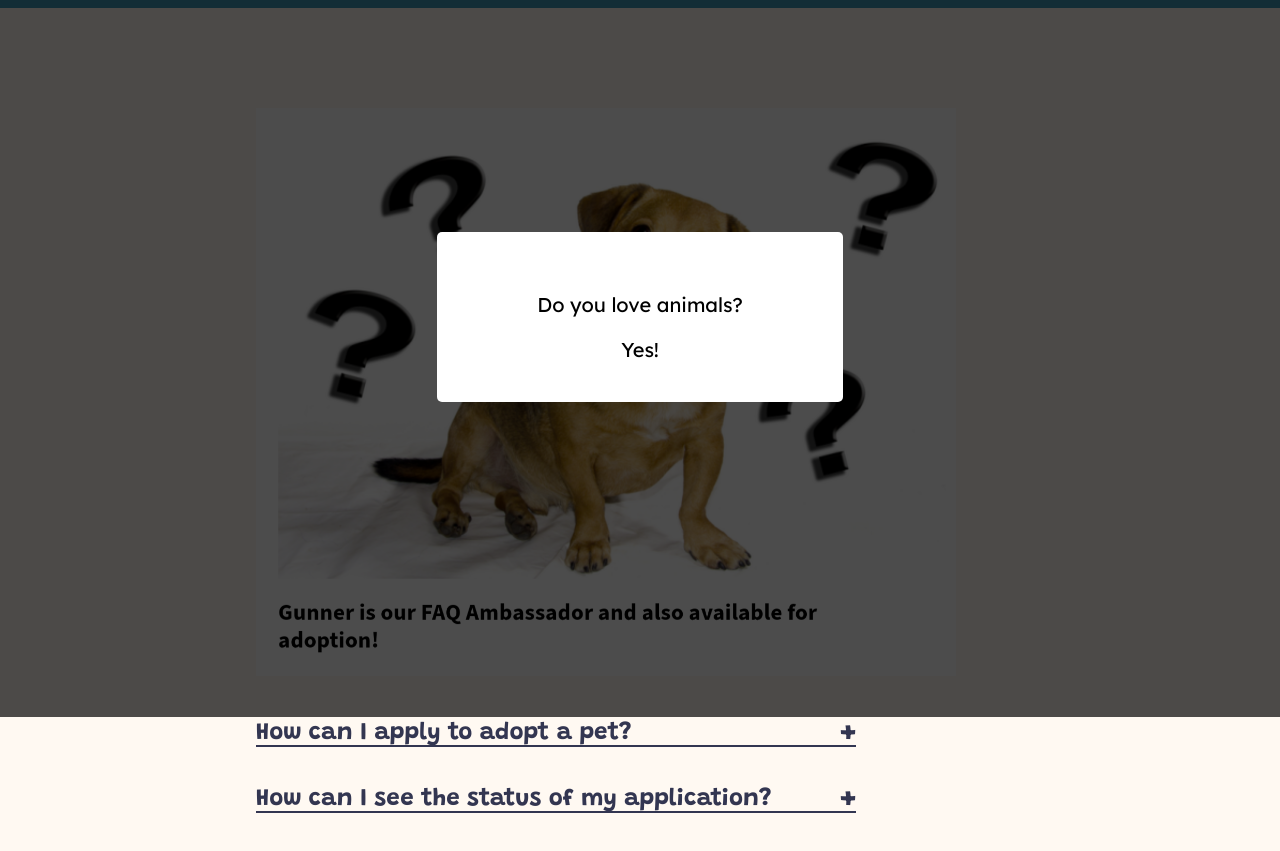
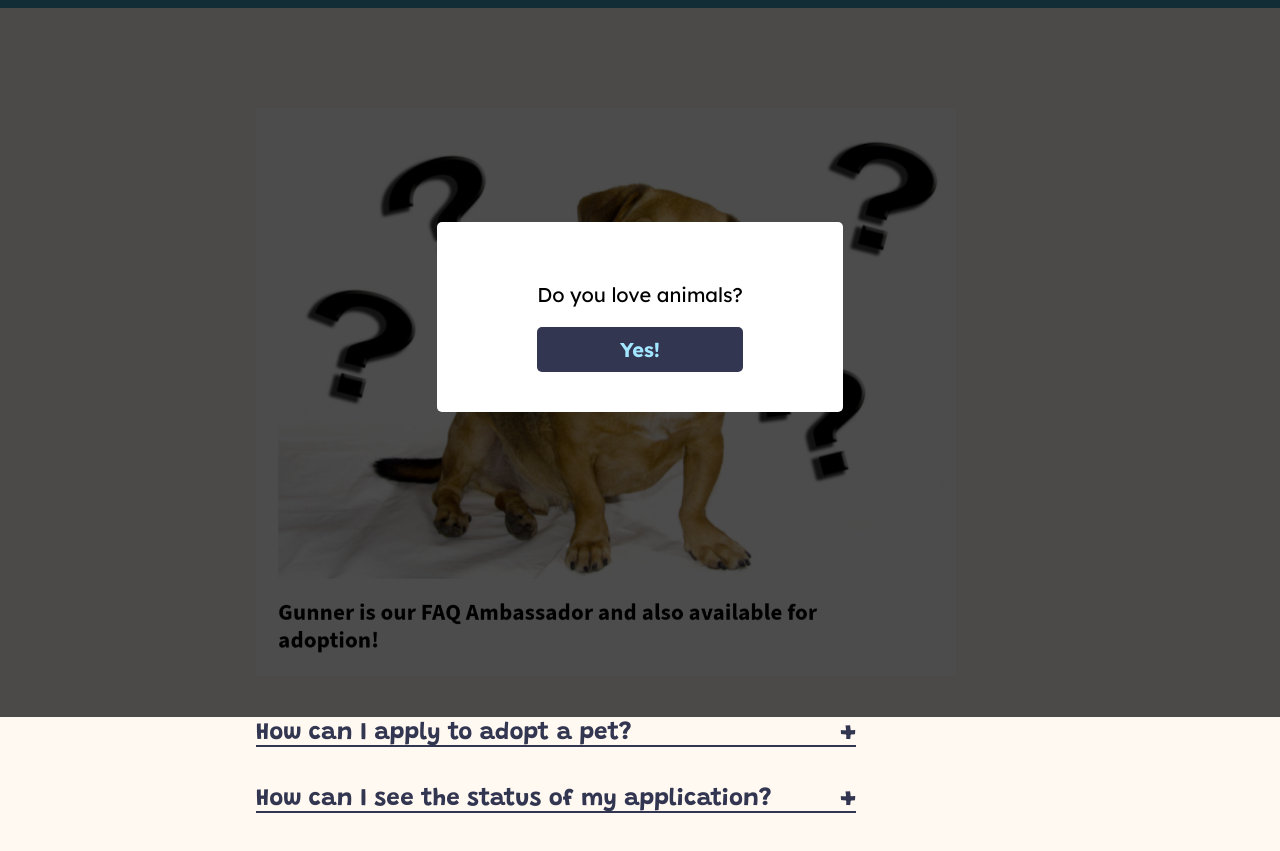
Before and after one commit to web1-spring24/accessibility-practice-bad, a plain HTML site: page index.html in a window 1280 px wide. Shown: the part 83-934 px from the top of the page. Drawn offline with nearby package versions, Linux system fonts and the light colour scheme.

Commit message:
Update index.html

```diff
--- a/index.html
+++ b/index.html
@@ -84,7 +84,7 @@
       <div id="popup-container">
         <div id="popup">
             <p>Do you love animals?</p>
-            <div id="yes">Yes!</div>
+            <button id="yes">Yes!</button>
 
         </div>
       </div>
```
